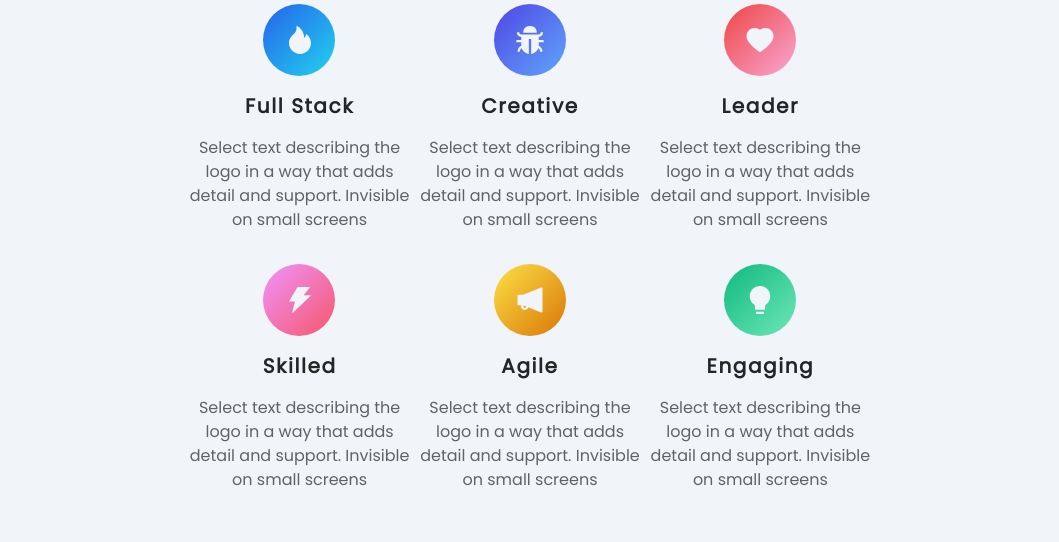
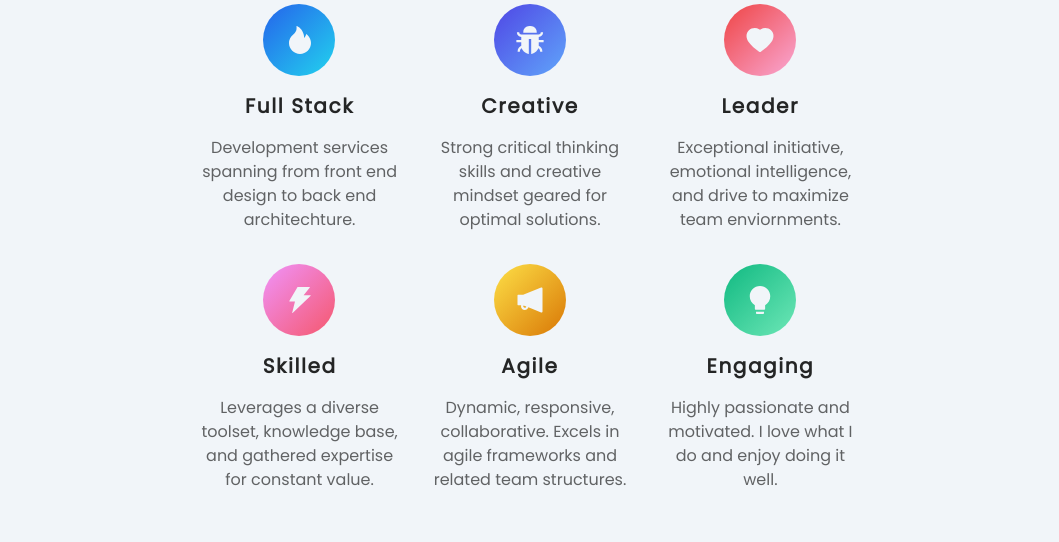
Before and after one commit to nrsimonelli/nrsimonelli.github.io, a React (Create React App) app: page / in a window 1280 px wide. Shown: the part 980-1522 px from the top of the page, without its empty margins (110-1169 px from the left). Built offline with nearby package versions, Linux system fonts and the light colour scheme.

Commit message:
copy updated with skill descriptions

```diff
--- a/src/About.js
+++ b/src/About.js
@@ -33,8 +33,8 @@ const About = () => {
             </div>
             <div className='about-icon-text'>
               <div>
-                Select text describing the logo in a way that adds
-                detail and support. Invisible on small screens
+                Development services spanning from front end design to
+                back end architechture.
               </div>
             </div>
           </div>
@@ -53,8 +53,8 @@ const About = () => {
             </div>
             <div className='about-icon-text'>
               <div>
-                Select text describing the logo in a way that adds
-                detail and support. Invisible on small screens
+                Strong critical thinking skills and creative mindset
+                geared for optimal solutions.
               </div>
             </div>
           </div>
@@ -73,8 +73,8 @@ const About = () => {
             </div>
             <div className='about-icon-text'>
               <div>
-                Select text describing the logo in a way that adds
-                detail and support. Invisible on small screens
+                Exceptional initiative, emotional intelligence, and
+                drive to maximize team enviornments.
               </div>
             </div>
           </div>
@@ -93,8 +93,8 @@ const About = () => {
             </div>
             <div className='about-icon-text'>
               <div>
-                Select text describing the logo in a way that adds
-                detail and support. Invisible on small screens
+                Leverages a diverse toolset, knowledge base, and
+                gathered expertise for constant value.
               </div>
             </div>
           </div>
@@ -113,8 +113,8 @@ const About = () => {
             </div>
             <div className='about-icon-text'>
               <div>
-                Select text describing the logo in a way that adds
-                detail and support. Invisible on small screens
+                Dynamic, responsive, collaborative. Excels in agile
+                frameworks and related team structures.
               </div>
             </div>
           </div>
@@ -133,8 +133,8 @@ const About = () => {
             </div>
             <div className='about-icon-text'>
               <div>
-                Select text describing the logo in a way that adds
-                detail and support. Invisible on small screens
+                Highly passionate and motivated. I love what I do and
+                enjoy doing it well.
               </div>
             </div>
           </div>
--- a/src/App.js
+++ b/src/App.js
@@ -10,11 +10,6 @@ import Connect from './Connect';
 import Projects from './Projects';
 
 import { TiFlash } from 'react-icons/ti';
-
-// import GitHubIcon from '@material-ui/icons/GitHub';
-// import LinkedInIcon from '@material-ui/icons/LinkedIn';
-// import EmailIcon from '@material-ui/icons/Email';
-// import FlashOnIcon from '@material-ui/icons/FlashOn';
 
 const App = () => {
   useEffect(() => {
--- a/src/css/main.css
+++ b/src/css/main.css
@@ -675,6 +675,8 @@ html {
 .about-icon-text {
   display: none;
   color: rgba(0, 0, 0, 0.6);
+  padding-right: 1rem;
+  padding-left: 1rem;
   font-size: 1rem;
   line-height: 1.5rem;
 }
--- a/src/scss/main.scss
+++ b/src/scss/main.scss
@@ -207,6 +207,7 @@ html {
 .about-icon-text {
   display: none;
   color: rgba(0, 0, 0, 0.6);
+  @include px($padding-base);
   @include text-size('base');
   @include break-md {
     display: inherit;
```
Also changed, not shown: 1 other file (tests, documents, lock files or other folders).
